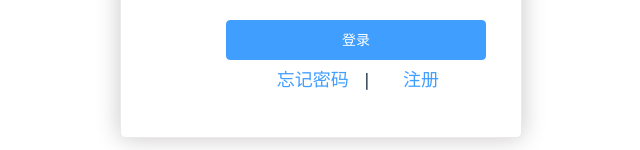
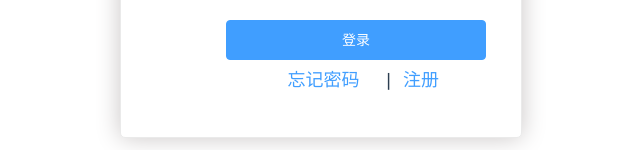
Before and after one commit to htg731115/VersatilePark-web, a Vue app: page / in a window 1280 px wide. Shown: the part 320-470 px from the top of the page, without its empty margins (319-959 px from the left). Built offline with nearby package versions, Linux system fonts and the light colour scheme.

Commit message:
Update Index.vue

```diff
--- a/src/pages/Index.vue
+++ b/src/pages/Index.vue
@@ -15,10 +15,10 @@
           <el-col ><el-button class=submit type="primary" @onclick="submit('LoginForm')" > 登录</el-button></el-col>
         </el-row>
         <el-row  class=bottomLink>
-          <el-col  offset="4" span="8" >
+          <el-col :span="8" :offset="5" >
             <a href="bai" >忘记密码</a></el-col>
-          <el-col :span="2" >|</el-col>
-          <el-col :span="8">
+          <el-col  :span="2" :offset="1" >|</el-col>
+          <el-col  :span="4">
               <a href="bai" >注册</a></el-col>
         </el-row>
       </el-form-item>
```
